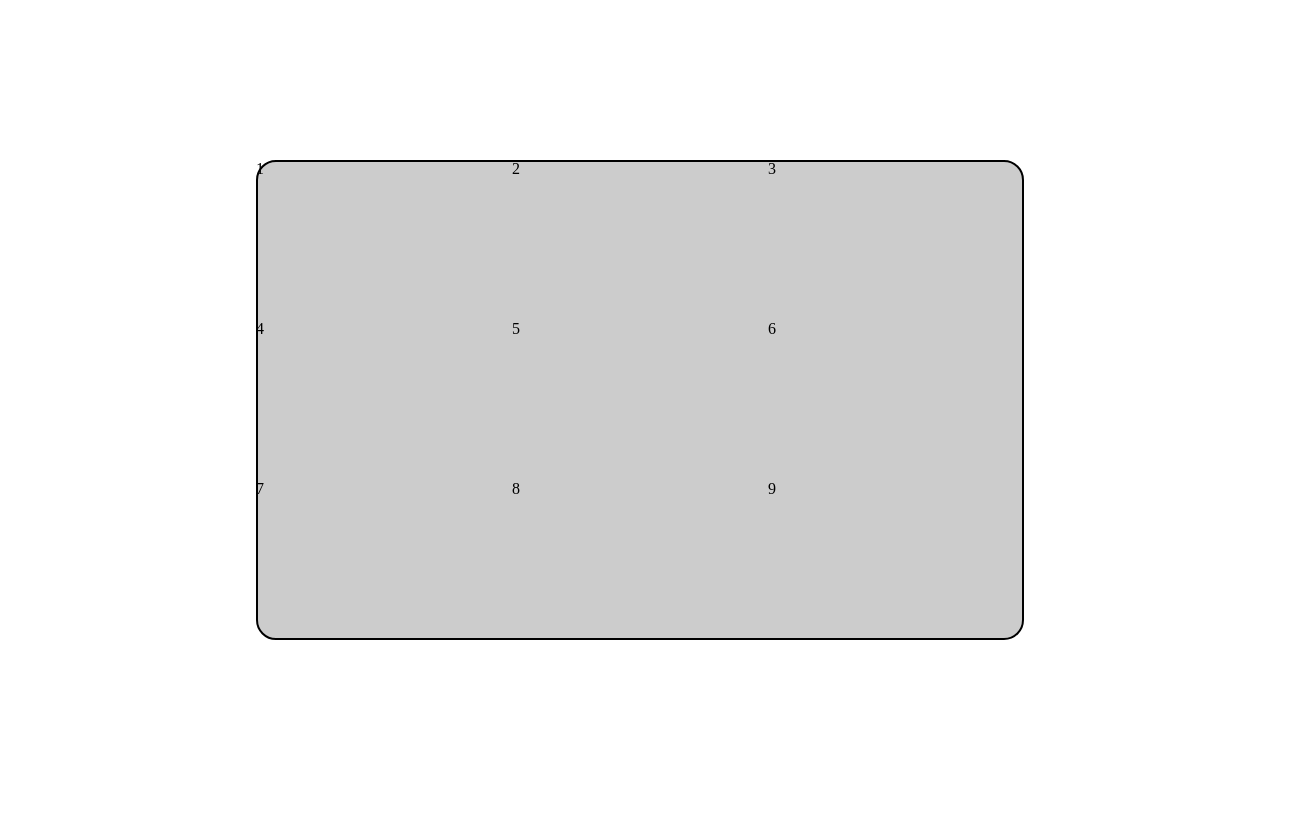
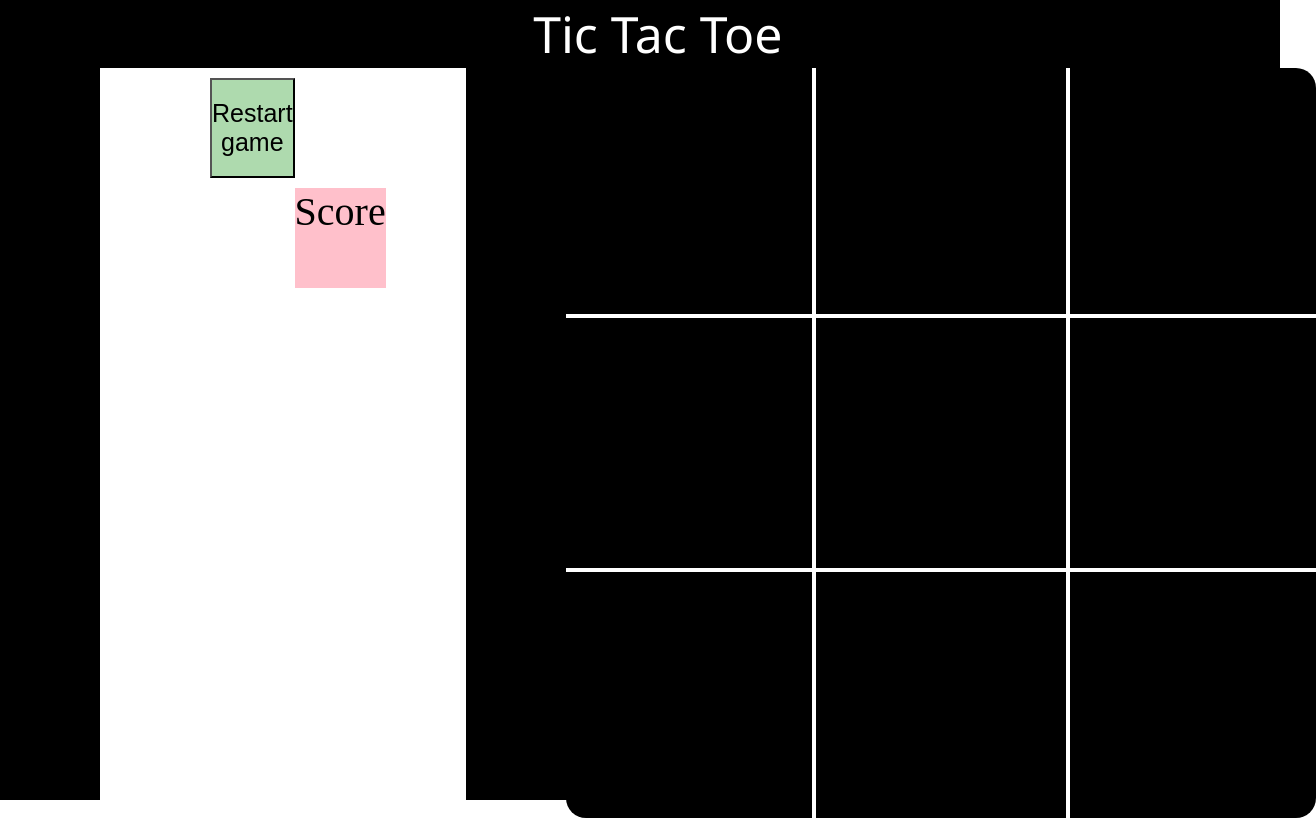
Before and after one commit to ismail424/TicTacToe, a plain HTML site: page index.html in a window 1280 px wide. Shown: the whole page, 1316 px wide, since content can reach past the window. Drawn offline with nearby package versions, Linux system fonts and the light colour scheme.

Commit message:
The design is complete
Its time for javascript :)

```diff
--- a/css/style.css
+++ b/css/style.css
@@ -1,59 +1,153 @@
-*{
+* {
     margin: 0;
     padding: 0;
 }
 
+/* Grid layout för hela särmen*/
 .grid-container {
+    background-color: rgb(0, 0, 0);
     display: grid;
     height: 100vh;
     width: 100vw;
-    grid-template-columns: 1fr 1fr 1fr 1fr 1fr;
-    grid-template-rows: 1fr 1fr 1fr 1fr 1fr;
+    grid-template-columns: 1fr 250px 250px 250px 1fr;
+    grid-template-rows: 1fr 250px 250px 250px 1fr;
     gap: 0px 0px;
+    grid-template-areas:
+    "he he he he he"
+    "as1 t t t ."
+    "as1 t t t ."
+    "as1 t t t ."
+    ". . . . ."
+}
+ /* Grid layout för kvadraten i mitten*/
+.main_div{
+    grid-area: t;
+    border-radius: 20px;
+    background-color:#000;
+    display: grid;
+    grid-template-columns: 1fr 1fr 1fr;
+    grid-template-rows: 1fr 1fr 1fr;
+    grid-template-areas:
+    "t1 t2 t3"
+    "t4 t5 t6"
+    "t7 t8 t9"
+    ;
+}
+/* css för header */
+header {
+    grid-area: he;
+    color: white;
+    font-size: 50px;
+    display: flex;
+    justify-content: center;
+    font-family: 'Segoe UI', Tahoma, Geneva, Verdana, sans-serif;
 }
 
-.tictactoe_layout {
-
-    text-align: center;
-    vertical-align: middle;
-    grid-area: 2 / 2 / 5 / 5;
-    background-color: rgb(204, 204, 204);
-    border: 2px black solid;
-    border-radius: 20px;
+/* css för aside */
+aside {
+    grid-area: as1;
+    background-color: rgb(255, 255, 255);
+    margin: 0px 100px 0px 100px ;
+    display: flex;
+    justify-content:center;
 }
 
-/* Om man vill ändra alla DIV:s samtidigt */
- .t1 .t2 .t3 .t4 .t5 .t6 .t7 .t8 .t9{
-    display: flex;
-    justify-content: center;
-    align-items: center;
+ button {
+    background-color: rgb(174, 218, 174);
+    height: 100px;
+    font-size: 25px;
+    margin-top: 10px;
+    margin-left: 110px;
 }
 
-/* Alla divs seperat (Har ingen aning hur grid area fungerar men fick hela grid layout från en hemsida! */
-.t1{
-    grid-area: 2 / 2 / 3 / 3;
+button:hover {
+    background-color: rgb(41, 163, 41);
+    cursor: pointer;
 }
-.t2{
-    grid-area: 2 / 3 / 3 / 4;
+
+#score {
+    background-color: pink;
+    height: 100px;
+    width: 50%;
+    margin-top: 120px;
+    margin-right: 80px;
+    font-size: 40px;
 }
-.t3{
-    grid-area: 2 / 4 / 3 / 5;
+
+
+.circle {
+    background-color:rgb(143, 122, 122)11);
+    border-radius: 100%;
+    width: 32%;
+    height: 38%;
+    border: 8px solid rgb(255, 255, 255);
+    padding: 10px 18px;
 }
-.t4{
-    grid-area: 3 / 2 / 4 / 3;
+
+.cross {
+    background: url("cross.svg") no-repeat top left;
+    background-size: contain;
+    width: 100px;
+    height: 100px;
+
 }
-.t5{
-    grid-area: 3 / 3 / 4 / 4;
+
+/* Alla divs tillsammans */
+.all_divs{
+    display: flex;
+    align-items: center;
+    justify-content: center;
 }
-.t6{
-    grid-area: 3 / 4 / 4 / 5;
+
+/* Alla divs seperat */
+#t1 {
+    grid-area: t1;
+    border-bottom: 4px white solid;
+    border-right: 4px white solid;
 }
-.t7{
-    grid-area: 4 / 2 / 5 / 3;
+
+#t2 {
+    grid-area: t2;
+    border-bottom: 4px white solid;
+
 }
-.t8{
-    grid-area: 4 / 3 / 5 / 4;
+#t3 {
+    grid-area: t3;
+    border-bottom: 4px white solid;
+    border-left: 4px white solid;
 }
-.t9{
-    grid-area: 4 / 4 / 5 / 5;
+
+#t4 {
+    grid-area: t4;
+    border-right: 4px white solid
 }
+
+#t5 {
+    grid-area: t5;
+
+}
+
+#t6 {
+    grid-area: t6;
+    border-left: 4px white solid;
+}
+
+#t7 {
+    grid-area: t7;
+    border-top: 4px white solid;
+    border-right: 4px white solid;
+}
+
+#t8 {
+    grid-area: t8;
+    border-top: 4px white solid;
+
+}
+
+#t9 {
+    border-top: 4px white solid;
+    border-left: 4px white solid;
+    grid-area: t9;
+
+}
+/* ------------------------------ */
--- a/index.html
+++ b/index.html
@@ -4,20 +4,50 @@
     <meta charset="UTF-8">
     <meta name="viewport" content="width=device-width, initial-scale=1.0">
     <title>Tic Tac Toe</title>
+    <script
+    src="https://code.jquery.com/jquery-3.5.1.slim.min.js"
+    integrity="sha256-4+XzXVhsDmqanXGHaHvgh1gMQKX40OUvDEBTu8JcmNs="
+    crossorigin="anonymous"></script>
     <link rel="stylesheet" href="css/style.css">
 </head>
 <body>
-    <div class="grid-container">
-        <div class="tictactoe_layout"></div>
-        <div class="t1">1</div>
-        <div class="t2">2</div>
-        <div class="t3">3</div>
-        <div class="t4">4</div>
-        <div class="t5">5</div>
-        <div class="t6">6</div>
-        <div class="t7">7</div>
-        <div class="t8">8</div>
-        <div class="t9">9</div>
-    </div>
+<div class="grid-container">
+    <header>Tic Tac Toe</header>
+    <aside id="aside">
+        <button id="b1">Restart game</button>
+        <div id="score">Score</div>
+    </aside>
+        <div class="main_div">
+                <div class="all_divs" id="t1">
+                        <div class=""></div>
+                </div>
+                <div class="all_divs" id="t2">
+                        <div class=""></div>
+                </div>
+                <div class="all_divs" id="t3">
+                        <div class=""></div>
+                </div>
+                <div class="all_divs" id="t4">
+                        <div class=""></div>
+                </div>
+                <div class="all_divs" id="t5">
+                        <div class=""></div>
+                </div>
+                <div class="all_divs" id="t6">
+                        <div class=""></div>
+                </div>
+                <div class="all_divs" id="t7">
+                        <div class=""></div>
+                </div>
+                <div class="all_divs" id="t8">
+                        <div class="c"></div>
+                </div>
+                <div class="all_divs" id="t9">
+                        <div class=""></div>
+                </div>
+        </div>
+</div>
+
+<script src="js/script.js"></script>
 </body>
 </html>
--- /dev/null
+++ b/js/game-data.json
@@ -0,0 +1 @@
+{"game_on": false, "your_turn": false}
--- a/js/script.js
+++ b/js/script.js
@@ -0,0 +1,4 @@
+// if game_on == true {
+
+
+// }
```
Also changed, not shown: css/cross.svg (added).
